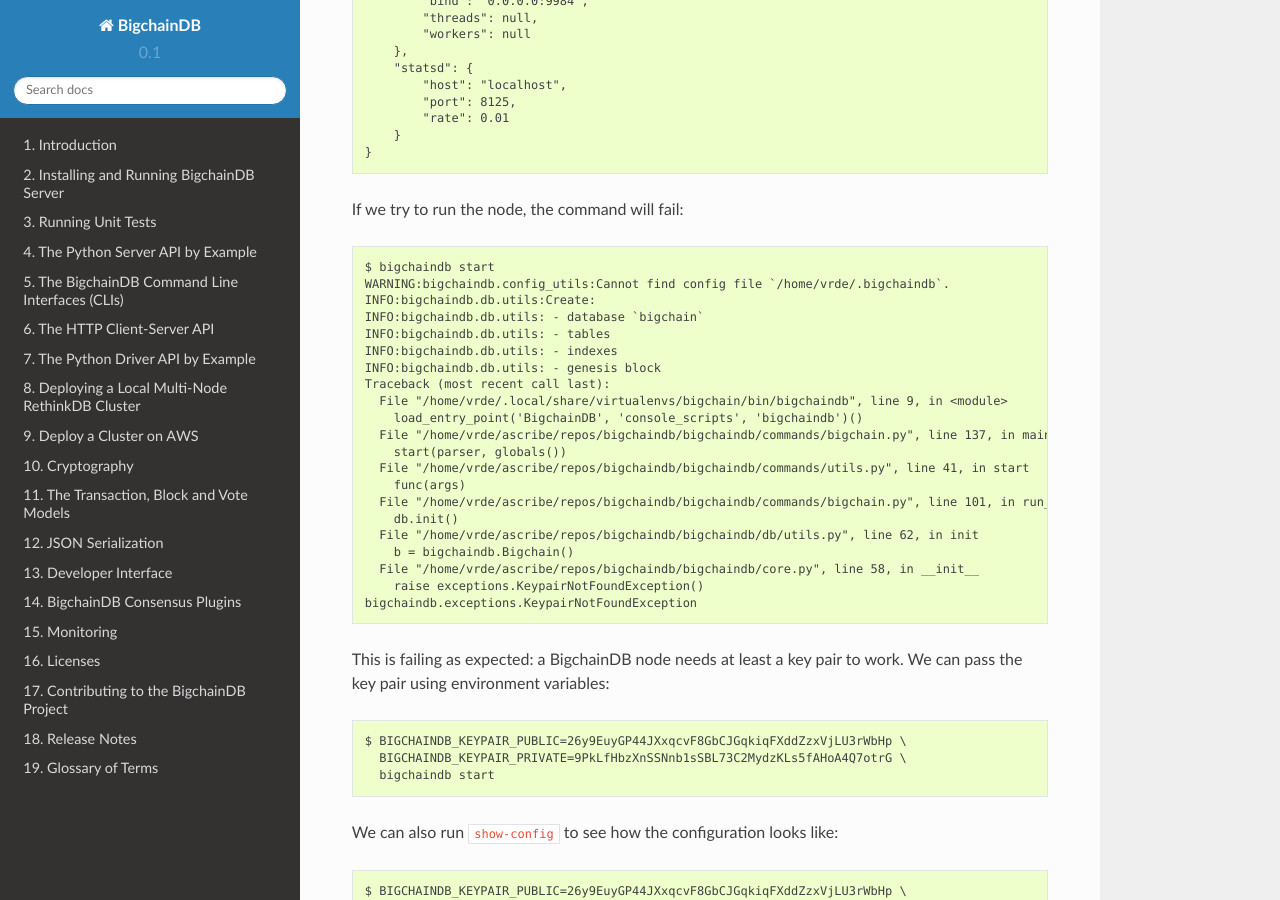
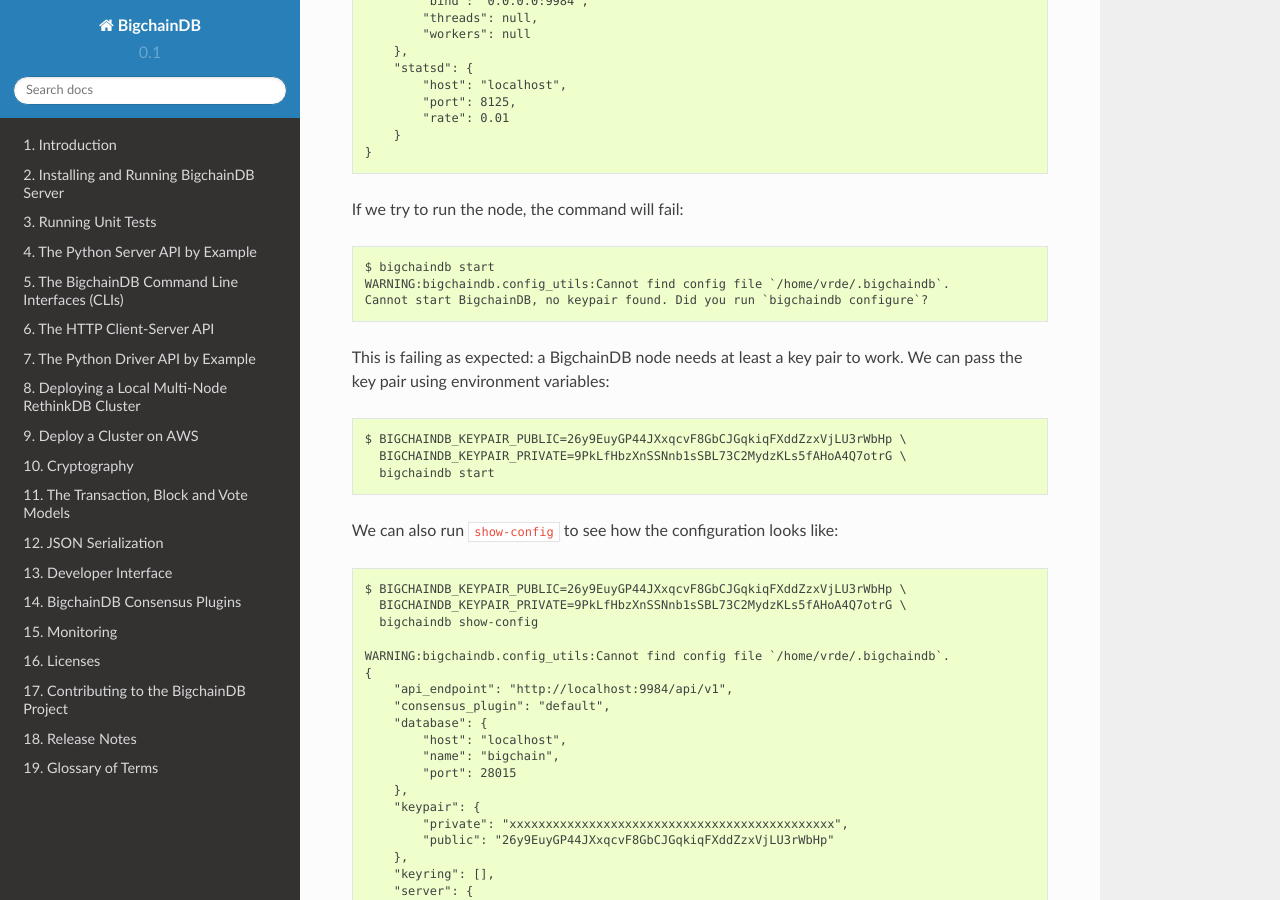
Before and after one commit to bigchaindb/bigchaindb, a Sphinx documentation site: the page built from docs/source/configuration.md, in a window 1280 px wide and 900 px high, scrolled down 1909 px. Built offline with Sphinx 7.4.7 and the Read the Docs theme 2.0.0, drawn with Linux system fonts in a browser that asks for light colours.

Commit message:
Remove exception stacktrace when starting without keypair

````diff
--- a/docs/source/configuration.md
+++ b/docs/source/configuration.md
@@ -110,25 +110,7 @@
 ```
 $ bigchaindb start
 WARNING:bigchaindb.config_utils:Cannot find config file `/home/vrde/.bigchaindb`.
-INFO:bigchaindb.db.utils:Create:
-INFO:bigchaindb.db.utils: - database `bigchain`
-INFO:bigchaindb.db.utils: - tables
-INFO:bigchaindb.db.utils: - indexes
-INFO:bigchaindb.db.utils: - genesis block
-Traceback (most recent call last):
-  File "/home/vrde/.local/share/virtualenvs/bigchain/bin/bigchaindb", line 9, in <module>
-    load_entry_point('BigchainDB', 'console_scripts', 'bigchaindb')()
-  File "/home/vrde/ascribe/repos/bigchaindb/bigchaindb/commands/bigchain.py", line 137, in main
-    start(parser, globals())
-  File "/home/vrde/ascribe/repos/bigchaindb/bigchaindb/commands/utils.py", line 41, in start
-    func(args)
-  File "/home/vrde/ascribe/repos/bigchaindb/bigchaindb/commands/bigchain.py", line 101, in run_start
-    db.init()
-  File "/home/vrde/ascribe/repos/bigchaindb/bigchaindb/db/utils.py", line 62, in init
-    b = bigchaindb.Bigchain()
-  File "/home/vrde/ascribe/repos/bigchaindb/bigchaindb/core.py", line 58, in __init__
-    raise exceptions.KeypairNotFoundException()
-bigchaindb.exceptions.KeypairNotFoundException
+Cannot start BigchainDB, no keypair found. Did you run `bigchaindb configure`?
 ```
 
 This is failing as expected: a BigchainDB node needs at least a key pair to work.
````
Also changed, not shown: 2 other files.
